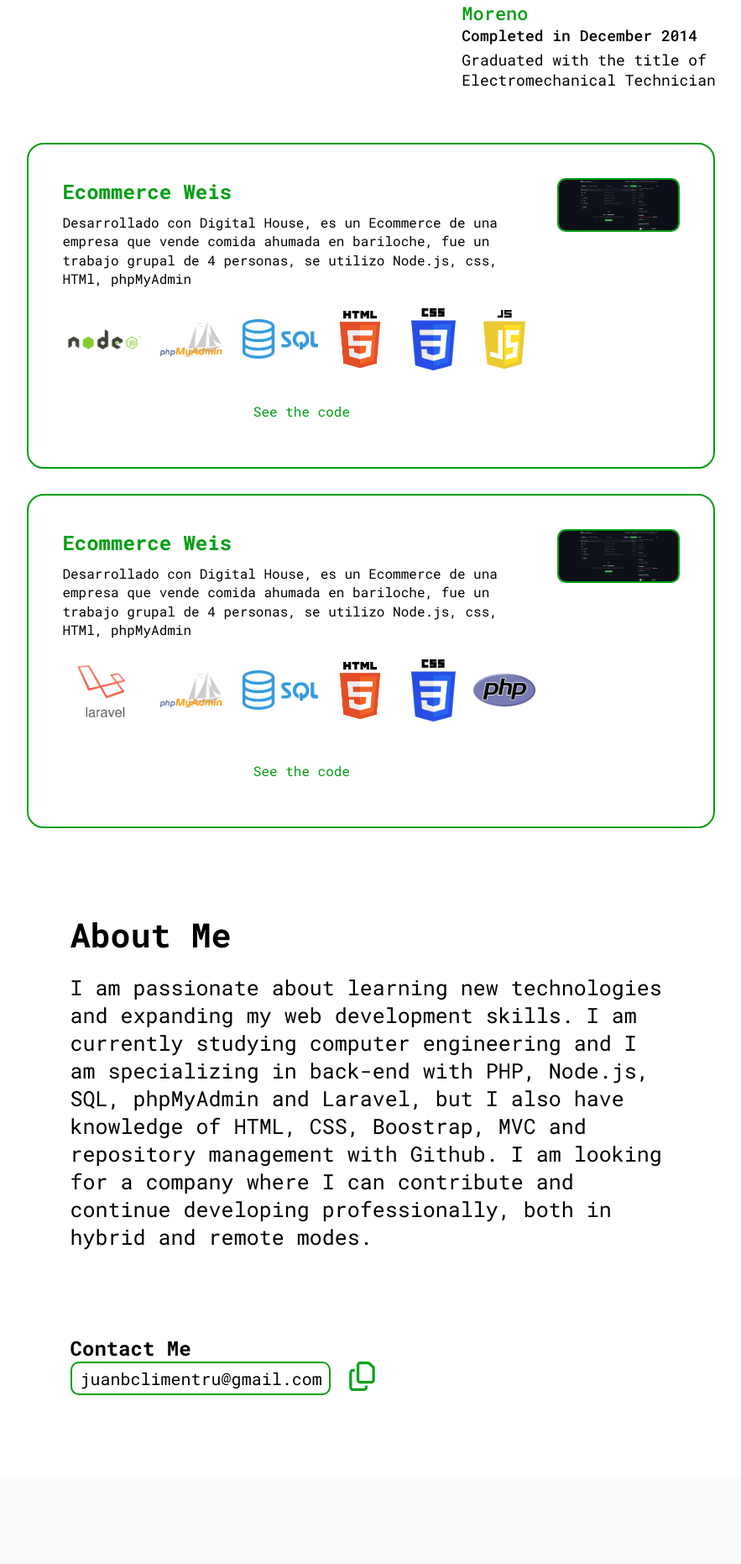
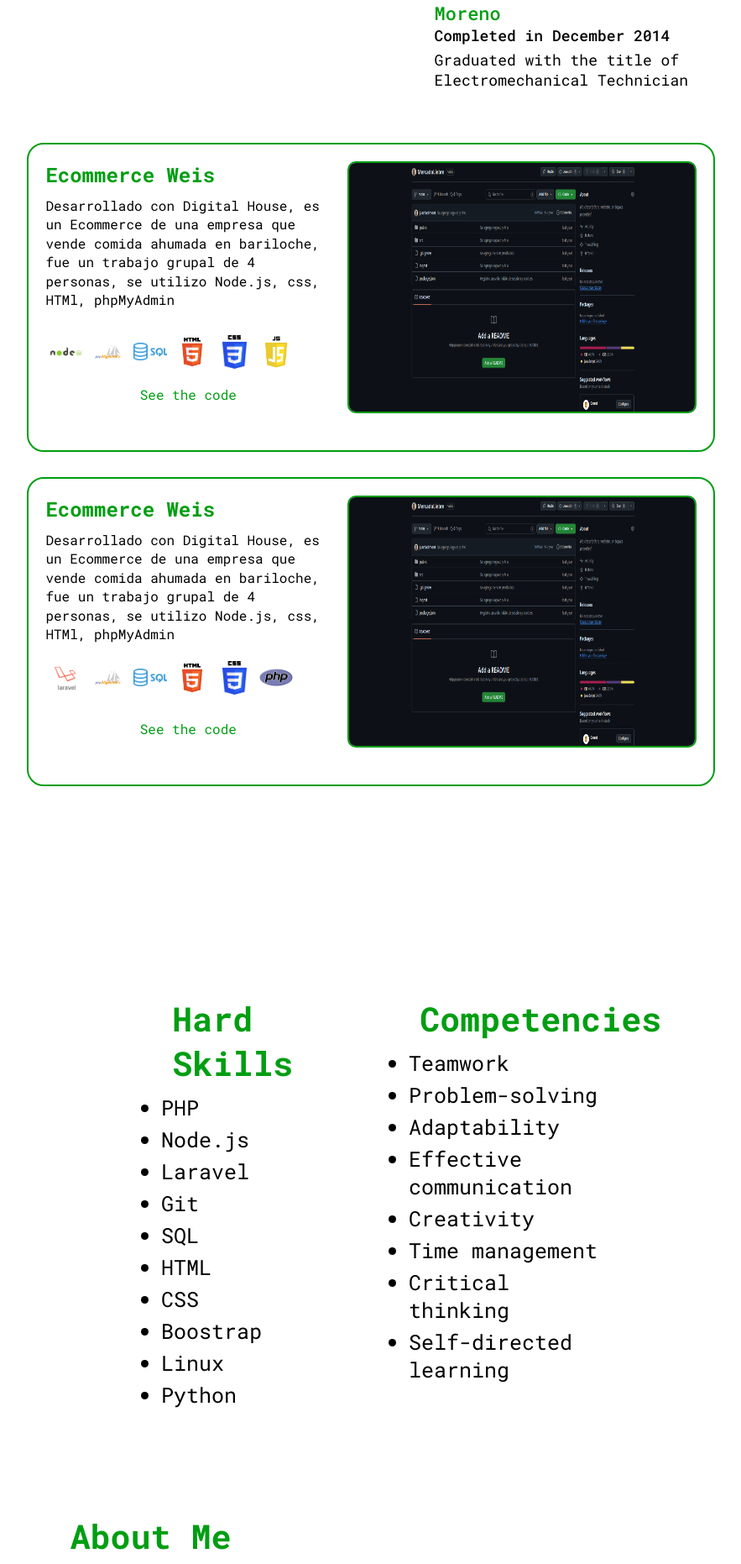
Before and after one commit to juanbcliment/JuanBCliment, a PHP site: page / in a window 1280 px wide. Shown: the part 1378-3240 px from the top of the page at 84% size, without its empty margins (198-1081 px from the left). Before the commit the page ends 3039 px from the top, so only its background shows below. Run offline with PHP 8.4, Linux system fonts and the light colour scheme; some libraries are stand-ins or nearby versions.

Commit message:
vista del portfolio, se agrego las skills

```diff
--- a/index.html
+++ b/index.html
@@ -13,8 +13,9 @@
     <link rel="stylesheet" href="public/css/presentation.css">
     <link rel="stylesheet" href="public/css/experience.css">
     <link rel="stylesheet" href="public/css/portfolio.css">
+    <link rel="stylesheet" href="public/css/about_contact.css">
+    <link rel="stylesheet" href="public/css/skills.css">
 
-    <!-- <link rel="stylesheet" href="./pruebagemipremiun.css">   -->
     <script src="https://kit.fontawesome.com/4d4e7abfc3.js" crossorigin="anonymous"></script>
     <title>Juan B Climent</title>
 </head>
@@ -28,9 +29,9 @@
                     <li class="menu__item">
                         <a data-section="navBar" data-value="aboutMe" href="#aboutMe" class="menu__link"></a>
                     </li>
-                    <!--   <li class="menu__item">
+                    <li class="menu__item">
                         <a data-section="navBar" data-value="skills" href="#skills" class="menu__link"></a>
-                    </li> -->
+                    </li>
                     <li class="menu__item">
                         <a data-section="navBar" data-value="experience" href="#experience" class="menu__link"></a>
                     </li>
@@ -81,8 +82,8 @@
                 <a id="cv-link" href="public/img/CV-JuanBCliment-DesarrolladorWeb-2024.pdf" target="_blank">
                     <p class="btn-cv" data-section="cv" data-value="description-cv"></p>
                 </a>
-                <a class="boton_git" href="https://www.linkedin.com/in/juanbcliment/">Linkedin</a>
-                <a class="boton_git" href="https://github.com/juanbcliment">GitHub</a>
+                <a class="boton_git" href="https://www.linkedin.com/in/juanbcliment/" target="_blank">Linkedin</a>
+                <a class="boton_git" href="https://github.com/juanbcliment" target="_blank">GitHub</a>
             </div>
         </div>
 
@@ -171,13 +172,13 @@
                         </div>
                     </div>
                     <div class="row botones">
-                    <a href="https://github.com/juanbcliment/MercadoLiebre">
-                        <p data-section="portfolio" data-value="code"></p>
-                    </a>
-                </div>
+                        <a href="https://github.com/juanbcliment/Weiss" target="_blank">
+                            <p data-section="portfolio" data-value="code"></p>
+                        </a>
+                    </div>
                 </div>
                 <div>
-                    <img class="img_portfolio" src="public/img/image.png" alt="30 Doradus">
+                    <img class="img_portfolio" src="public/img/image.png" alt="">
                     <div class="row botones">
 
                         <!--  <a href="https://github.com/juanbcliment/MercadoLiebre">
@@ -210,7 +211,7 @@
                             <p data-section="portfolio" data-value="site"></p>
                         </a> -->
                         <div class="row botones">
-                            <a href="https://github.com/juanbcliment/MercadoLiebre">
+                            <a href="https://github.com/juanbcliment/MercadoLiebre" target="_blank">
                                 <p data-section="portfolio" data-value="code"></p>
                             </a>
                         </div>
@@ -221,23 +222,39 @@
 
                 </div>
             </div>
-            <!--       <div class="portfolio-container">
-                <div class="texto-encima">
-                    <h3 data-section="portfolio" data-value="third-title"></h3>
-                    <p data-section="portfolio" data-value="third-description"></p>
-                    <div class="row">
-                        <a href="https://github.com/juanbcliment/MercadoLiebre">
-                            <p data-section="portfolio" data-value="code"></p>
-                        </a>
-                         <a href="https://github.com/juanbcliment/MercadoLiebre">
-                            <p data-section="portfolio" data-value="site"></p>
-                        </a>
+            <section id="skills">
+                <div id="habilidades-section" class="habilidades">
+                    <br><br>
+                    <div>
+                        <h3 class="about-title" data-section="skills" data-value="skills-title"></h3>
+                        <ul>
+                            <li>PHP</li>
+                            <li>Node.js</li>
+                            <li>Laravel</li>
+                            <li>Git</li>
+                            <li>SQL</li>
+                            <li>HTML</li>
+                            <li>CSS</li>
+                            <li>Boostrap</li>
+                            <li>Linux</li>
+                            <li>Python</li>
+                        </ul>
+                    </div>
+                    <div>
+                        <h3 class="about-title" data-section="competencies" data-value="competencies-title"></h3>
+                        <ul>
+                            <li data-section="competencies" data-value="first-competencies"></li>
+                            <li data-section="competencies" data-value="second-competencies"></li>
+                            <li data-section="competencies" data-value="third-competencies"></li>
+                            <li data-section="competencies" data-value="fourth-competencies"></li>
+                            <li data-section="competencies" data-value="fifth-competencies"></li>
+                            <li data-section="competencies" data-value="sixth-competencies"></li>
+                            <li data-section="competencies" data-value="seventh-competencies"></li>
+                            <li data-section="competencies" data-value="eighth-competencies"></li>
+                        </ul>
                     </div>
                 </div>
-                <div>
-                    <img src="/public/img/image.png" alt="30 Doradus">
-                </div>
-            </div> -->
+            </section>
         </section>
         <section id="aboutMe">
             <h2 class="about-title" data-section="profile" data-value="title"></h2>
--- a/public/css/Navbar.css
+++ b/public/css/Navbar.css
@@ -6,7 +6,7 @@ header {
 }
 
 .menu {
-    background-color: #FAF9F9;
+    background-color: #FFFFFF;
     height: 70px;
     border-bottom: 2px solid #009E12;
     border-radius: 0px 0px 8px 8px;
@@ -47,7 +47,7 @@ header {
     position: relative;
     width: 200px;
     justify-content: center;
-    background-color: #FAF9F9;
+    background-color: #FFFFFF;
 }
 
 .menu__link:hover {
@@ -264,7 +264,7 @@ header {
         top: 70px;
         bottom: 0;
         right: 0;
-        background-color: #000;
+        background-color: rgba(255, 255, 255, 0.5);
         overflow-y: auto;
         display: grid;
         grid-auto-rows: max-content;
--- /dev/null
+++ b/public/css/about_contact.css
@@ -0,0 +1,54 @@
+/* SOBRE MI */
+
+.about {
+    width: 70%;
+    align-items: center;
+    justify-content: center;
+    font-size: 25px;
+    margin: 0 auto;
+    margin-top: 20px;
+
+}
+
+.about-title {
+    margin-top: 100px;
+    margin-left: 15%;
+    width: 70%;
+    font-size: 40px;
+}
+
+/* CXONTACT */
+.contact-conteiner {
+    margin-top: 100px;
+    width: 70%;
+    margin-left: 15%;
+    margin: 100px 0px 100px 15%;
+
+
+}
+
+#email-text {
+
+    border: 2px solid #009E12;
+    border-radius: 10px;
+    padding: 5px 10px;
+    font-size: 20px;
+    width: 310px;
+height: 40px;
+}
+
+.row-contact {
+
+    display: flex;
+    flex-direction: row;
+    text-align: center;
+
+}
+.copy-button {
+    width: 35px;
+    height: 35px;
+    margin-right: 100px;
+    margin-left: 20px;
+    cursor: pointer;
+
+}
--- a/public/css/darkMode.css
+++ b/public/css/darkMode.css
@@ -30,3 +30,6 @@ body.active_dark a,
 body.active_dark p {
     color: #FFFFFF;
 }
+.body.active_dark .menu__links{
+    background-color: #0B1A37;
+}
--- a/public/css/experience.css
+++ b/public/css/experience.css
@@ -15,15 +15,11 @@
     width: 50%;
     margin: 0 auto;
     align-items: baseline;
-    padding-left: 12%;
+    padding-left: 8%;
+
 }
+#academic{
 
-#job {
-    display: flex;
-    width: 50%;
-    margin: 0 auto;
-    align-items: baseline;
-    padding-left: 6%;
 }
 
 .experience_ind {
--- a/public/css/portfolio.css
+++ b/public/css/portfolio.css
@@ -7,8 +7,8 @@
 
 .portfolio-container {
     display: grid;
-    grid-template-columns: 1.2fr 1fr;
-    grid-template-rows: auto 1fr auto;
+    grid-template-columns: 45% 55%;
+    grid-template-rows: auto;
     grid-template-areas:
         "texto imagen"
         "iconos imagen"
@@ -26,13 +26,15 @@
 
 
 .img_portfolio{
+    margin-top: 30px;
     grid-area: imagen;
     width: 100%;
-    height: auto;
+    height: 300px;
     border: 2px solid #009E12;
     border-radius: 10px;
 }
 .texto-encima {
+    margin-top: 30px;
     grid-area: texto;
     color: #000;
     display: flex;
@@ -58,7 +60,7 @@
     color: #000;
     margin-top: 15px;
     display: inline-block;
-    padding: 5px 10px;
+    padding: 5px 5px;
 
     border-radius: 5px;
 }
@@ -72,6 +74,8 @@
     grid-area: botones;
     justify-content: center;
     align-items: center;
+    margin: 0;
+    padding: 0;
 }
 .row {
     display: flex;
@@ -94,60 +98,69 @@
     margin: 0;
 }
 .row img {
-    width: 80px;
-    height: 80px;
+    width: 60px;
+    height: 60px;
     object-fit: contain;
     margin: 5px;
+    align-items: center;
+    justify-content: center;
 }
 
-.nodejs-png {
-    width: 90px !important;
-    height: 90px !important;
+.row img:hover {
+    transform: scale(1.1);
+    transition: transform 0.3s ease;
 }
+@media screen and (max-width: 1440px) {
+    .portfolio-container {
+        padding-top: 20px;
+        padding-left: 20px;
+        padding-right: 40px;
 
-.phpmyadmin-png {
-    width: 100px !important;
-    height: 70px !important;
+    }
+    .row img {
+        width: 40px;
+        height: 40px;
+    }
+    .img_portfolio,
+    .texto-encima {
+        margin-top: 0px;
+    }
 }
-
-.sql-png {
-    width: 90px !important;
-    height: 90px !important;
-}
-
-.js-png {
-    width: 76px !important;
-    height: 76px !important;
-}
-
-.css-png {
-    width: 74px !important;
-    height: 74px !important;
-    margin: 0 10px;
-}
-
-
 @media screen and (max-width: 1024px) {
 
 
-    .portfolio-container {
-        flex-direction: column;
-        flex-wrap: wrap;
+
+    .row img {
+        width: 30px;
+        height: 30px;
     }
 
-    .portfolio-container img {
-        max-width: 45%;
+
+    .img_portfolio{
+        height: 300px;
     }
 
-    .texto-encima {
-        width: 100%;
-    }
 }
 
 
 @media screen and (max-width: 768px) {
+    .portfolio-container {
+        display: flex;
+        flex-direction: column;
 
+    }
 
+    .languages_prog{
+        width: 100%;
+        align-items: center;
+        justify-content: center;
+    }
+    .img_portfolio{
+        height: 200px;
+        margin-bottom: 20px;
+        margin-right: 10px;
+        margin-left: 10px;
+    }
 }
 
 @media screen and (max-width: 480px) {
--- a/public/css/presentation.css
+++ b/public/css/presentation.css
@@ -106,6 +106,10 @@
         margin: 0 auto;
         padding-top: 30px;
     }
+    .profile {
+        margin: 0 auto;
+        padding: 0;
+    }
     .boton_git,
     .btn-cv {
         font-size: 14px;
--- /dev/null
+++ b/public/css/skills.css
@@ -0,0 +1,47 @@
+.habilidades {
+    display: flex;
+    align-items: unset;
+    margin: 10px;
+    width: 50%;
+    margin: 0 auto;
+    justify-content: center;
+    font-size: 25px;
+    padding-top: 100px;
+    width: 80%;
+
+}
+
+.habilidades>div {
+    width: 45%;
+    padding: 20px;
+}
+
+.habilidades>div h3 {
+    margin-bottom: 10px;
+}
+
+.habilidades>div ul {
+    margin-left: 25px;
+    list-style-type: disc;
+}
+
+.habilidades>div ul li {
+    margin-bottom: 5px;
+}
+
+
+
+
+@media screen and (max-width: 768px) {
+    .habilidades{
+        flex-direction: column;
+        margin: 0 auto;
+        padding: 0;
+    }
+    #habilidades-section {
+        padding-top: 20px;
+        margin: 0 auto;
+        padding-left: 30px;
+    }
+
+}
--- a/public/css/styles.css
+++ b/public/css/styles.css
@@ -21,74 +21,12 @@ body {
     background-color: #FFFFFF;
 }
 
-
-/* Main */
 main {
     width: 80%;
     margin: 0 auto;
 }
 
-/* FOTO Y PRESENTACION */
 
-
-
-
-/* PORTFOLIO */
-
-/* SOBRE MI */
-
-.about {
-    width: 70%;
-    align-items: center;
-    justify-content: center;
-    font-size: 25px;
-    margin: 0 auto;
-    margin-top: 20px;
-
-}
-
-.about-title {
-    margin-top: 100px;
-    margin-left: 15%;
-    width: 70%;
-    font-size: 40px;
-}
-
-/* CXONTACT */
-.contact-conteiner {
-    margin-top: 100px;
-    width: 70%;
-    margin-left: 15%;
-    margin: 100px 0px 100px 15%;
-
-
-}
-
-#email-text {
-
-    border: 2px solid #009E12;
-    border-radius: 10px;
-    padding: 5px 10px;
-    font-size: 20px;
-    width: 310px;
-height: 40px;
-}
-
-.row-contact {
-
-    display: flex;
-    flex-direction: row;
-    text-align: center;
-
-}
-.copy-button {
-    width: 35px;
-    height: 35px;
-    margin-right: 100px;
-    margin-left: 20px;
-    cursor: pointer;
-
-}
 
 
 
@@ -100,9 +38,3 @@ height: 40px;
     }
 
 }
-
-
-@media screen and (max-width: 768px) {
-
-
-}
```
Also changed, not shown: public/languages/en.json (+16 -1 lines), public/languages/es.json (+15 -1 lines).
